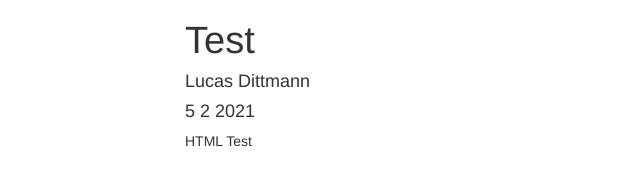
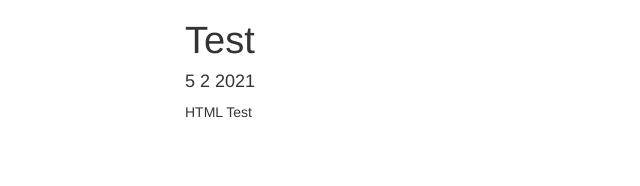
Before and after one commit to phy-teach-basismod/basis-mod-book, a plain HTML site: page docs/index.html in a window 1280 px wide. Shown: the whole page, without its empty margins (0-640 px from the left). Drawn offline with nearby package versions, Linux system fonts and the light colour scheme; some packages are replaced by stand-ins of ours.

Commit message:
insert html document...again

```diff
--- a/docs/index.html
+++ b/docs/index.html
@@ -9,7 +9,6 @@
 <meta http-equiv="X-UA-Compatible" content="IE=EDGE" />
 
 
-<meta name="author" content="Lucas Dittmann" />
 
 
 <title>Test</title>
@@ -411,13 +410,12 @@ summary {
 
 
 <h1 class="title toc-ignore">Test</h1>
-<h4 class="author">Lucas Dittmann</h4>
 <h4 class="date">5 2 2021</h4>
 
 </div>
 
 
-<p><span style="“color:Farbe“">HTML Test</span></p>
+<p><span style="“color:blue“">HTML Test</span></p>
 
 
 
```
